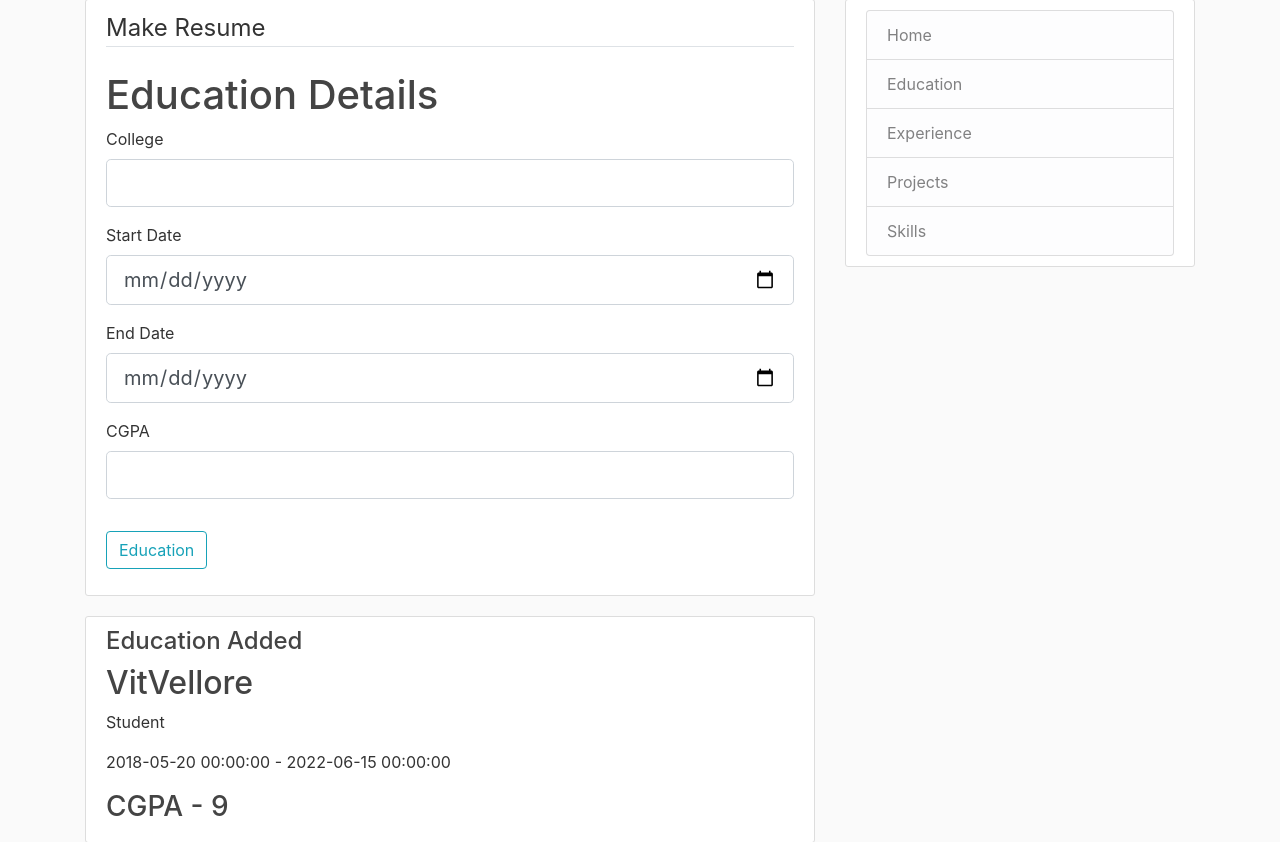
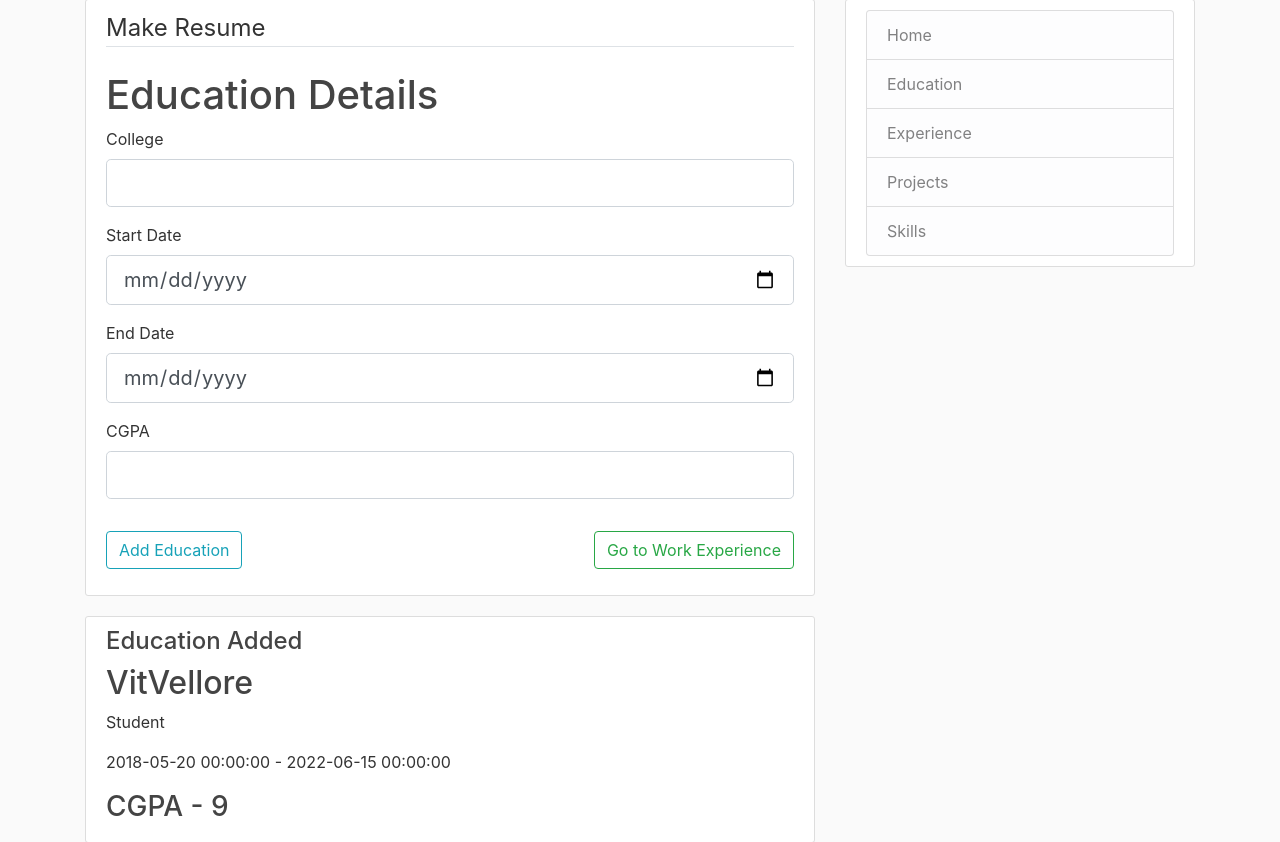
Before and after one commit to DiptoChakrabarty/Resume-Generator, a Flask app: page /resume/new/education in a window 1280 px wide. Shown: the part 81-923 px from the top of the page. Run offline with Flask 2, Linux system fonts and the light colour scheme; a user stored in the database is signed in; data comes from the database, SQL or seed files in the repository; some libraries are stand-ins or nearby versions.

Commit message:
added buttons redirect

```diff
--- a/resume/forms.py
+++ b/resume/forms.py
@@ -79,7 +79,7 @@ class useredu(FlaskForm):
         validators=[DataRequired()])
     cgpa  = StringField("CGPA",
         validators=[DataRequired()])
-    submit = SubmitField("Education")
+    submit = SubmitField("Add Education")
 
 
   #Work Experience
@@ -94,7 +94,7 @@ class userexp(FlaskForm):
         validators=[DataRequired()])
     content = TextAreaField("Description",
         validators=[DataRequired(),Length(min=15)])
-    submit = SubmitField("Experience")
+    submit = SubmitField("Add Work Experience")
 
     # Projects
 class userpro(FlaskForm):
@@ -108,7 +108,7 @@ class userpro(FlaskForm):
         validators=[Length(min=10)])
     url = StringField("Project Url",
         validators=[Length(min=5)])
-    submit = SubmitField("Projects")
+    submit = SubmitField("Add Projects")
 
 
 class resumebuilder(FlaskForm):
--- a/resume/templates/education.html
+++ b/resume/templates/education.html
@@ -70,6 +70,7 @@
             </div>
         </div>
         </fieldset>
+        <a href="/resume/new/experience" class="btn btn-outline-success" style="float: right;">Go to Work Experience</a>
         <div class="form-group">
             {{ form.submit(class="btn btn-outline-info") }}
         </div>
--- a/resume/templates/experience.html
+++ b/resume/templates/experience.html
@@ -87,9 +87,12 @@
         </div>
 
         </fieldset>
+        <a href="/resume/new/projects" class="btn btn-outline-success" style="float: right;">Go to Projects</a>
         <div class="form-group">
             {{ form.submit(class="btn btn-outline-info") }}
         </div>
+
+
 </form>
 
 
--- a/resume/templates/projects.html
+++ b/resume/templates/projects.html
@@ -88,6 +88,7 @@
     </div>
 
     </fieldset>
+    <a href="/resume/new/skills" class="btn btn-outline-success" style="float: right;">Go to Skills</a>
     <div class="form-group">
         {{ form.submit(class="btn btn-outline-info") }}
     </div>
```
